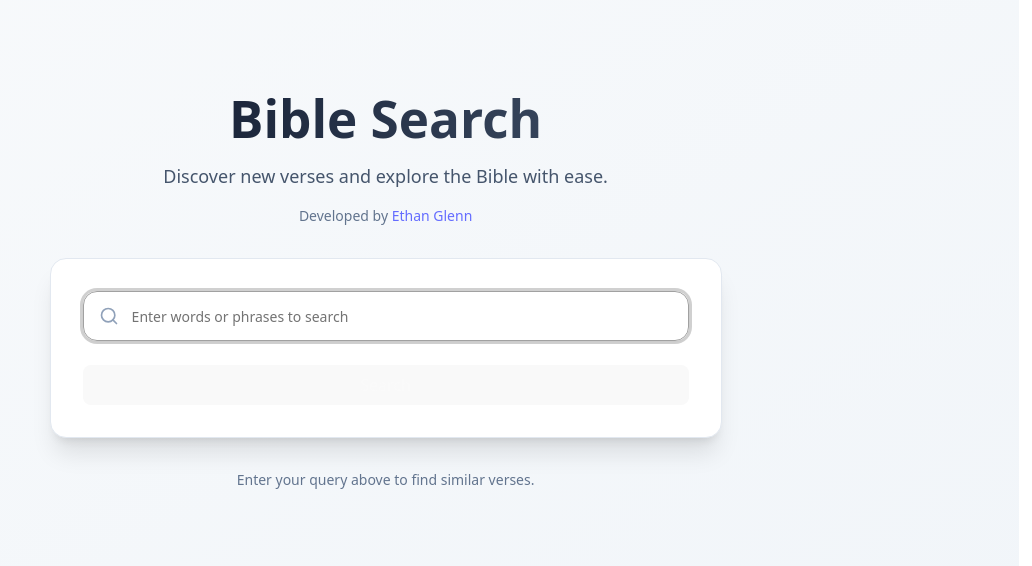
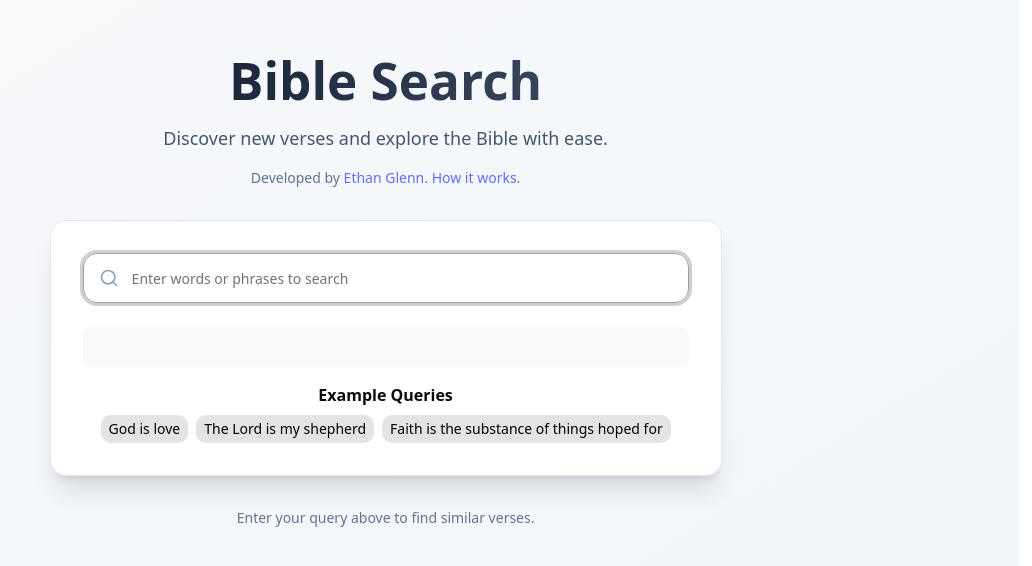
Before and after one commit to eglenn-dev/bible-search, a React (Vite) app in the folder client/: page / in a window 1280 px wide. Shown: the part 110-676 px from the top of the page, without its empty margins (248-1280 px from the left). Built offline with nearby package versions, Linux system fonts and the light colour scheme.

Commit message:
Add README and enhance search box with example queries

```diff
--- a/client/src/App.tsx
+++ b/client/src/App.tsx
@@ -27,6 +27,15 @@ export default function App() {
                             >
                                 Ethan Glenn
                             </a>
+                            {". "}
+                            <a
+                                target="_blank"
+                                href="https://ethanglenn.dev/blog/bible-search"
+                                rel="noopener noreferrer"
+                            >
+                                How it works
+                            </a>
+                            .
                         </p>
                     </div>
                     <div className="bg-white rounded-2xl shadow-xl border border-slate-200 p-8">
--- a/client/src/components/search-box.tsx
+++ b/client/src/components/search-box.tsx
@@ -57,6 +57,11 @@ export default function SearchBox({ setResults }: SearchBoxProps) {
         setQuery(encodeURIComponent(event.target.value));
     };
 
+    const exampleQuery = (query: string) => {
+        setQuery(encodeURIComponent(query));
+        inputRef.current?.focus();
+    };
+
     return (
         <>
             {error && (
@@ -70,6 +75,7 @@ export default function SearchBox({ setResults }: SearchBoxProps) {
                         name="search-query"
                         autoFocus
                         ref={inputRef}
+                        value={decodeURIComponent(query)}
                         onChange={setQueryHandler}
                         placeholder="Enter words or phrases to search"
                         className="pl-12 pr-4 py-6 text-lg border-slate-200 focus:border-slate-400 focus:ring-slate-400 rounded-xl"
@@ -84,6 +90,33 @@ export default function SearchBox({ setResults }: SearchBoxProps) {
                     {loading ? "Searching..." : "Search"}
                 </Button>
             </form>
+            <div className="flex flex-col items-center justify-center mt-4">
+                <h3 className="text-md mb-2 font-semibold">Example Queries</h3>
+                <div className="flex flex-wrap gap-2 text-sm text-slate-500">
+                    <span
+                        className="bg-zinc-200 cursor-pointer hover:bg-zinc-300 select-none rounded-lg px-2 py-1 text-black"
+                        onClick={() => exampleQuery("God is love")}
+                    >
+                        God is love
+                    </span>
+                    <span
+                        className="bg-zinc-200 cursor-pointer hover:bg-zinc-300 select-none rounded-lg px-2 py-1 text-black"
+                        onClick={() => exampleQuery("The Lord is my shepherd")}
+                    >
+                        The Lord is my shepherd
+                    </span>
+                    <span
+                        className="bg-zinc-200 cursor-pointer hover:bg-zinc-300 select-none rounded-lg px-2 py-1 text-black"
+                        onClick={() =>
+                            exampleQuery(
+                                "Faith is the substance of things hoped for"
+                            )
+                        }
+                    >
+                        Faith is the substance of things hoped for
+                    </span>
+                </div>
+            </div>
         </>
     );
 }
```
Also changed, not shown: 2 other files (tests, documents, lock files or other folders).
